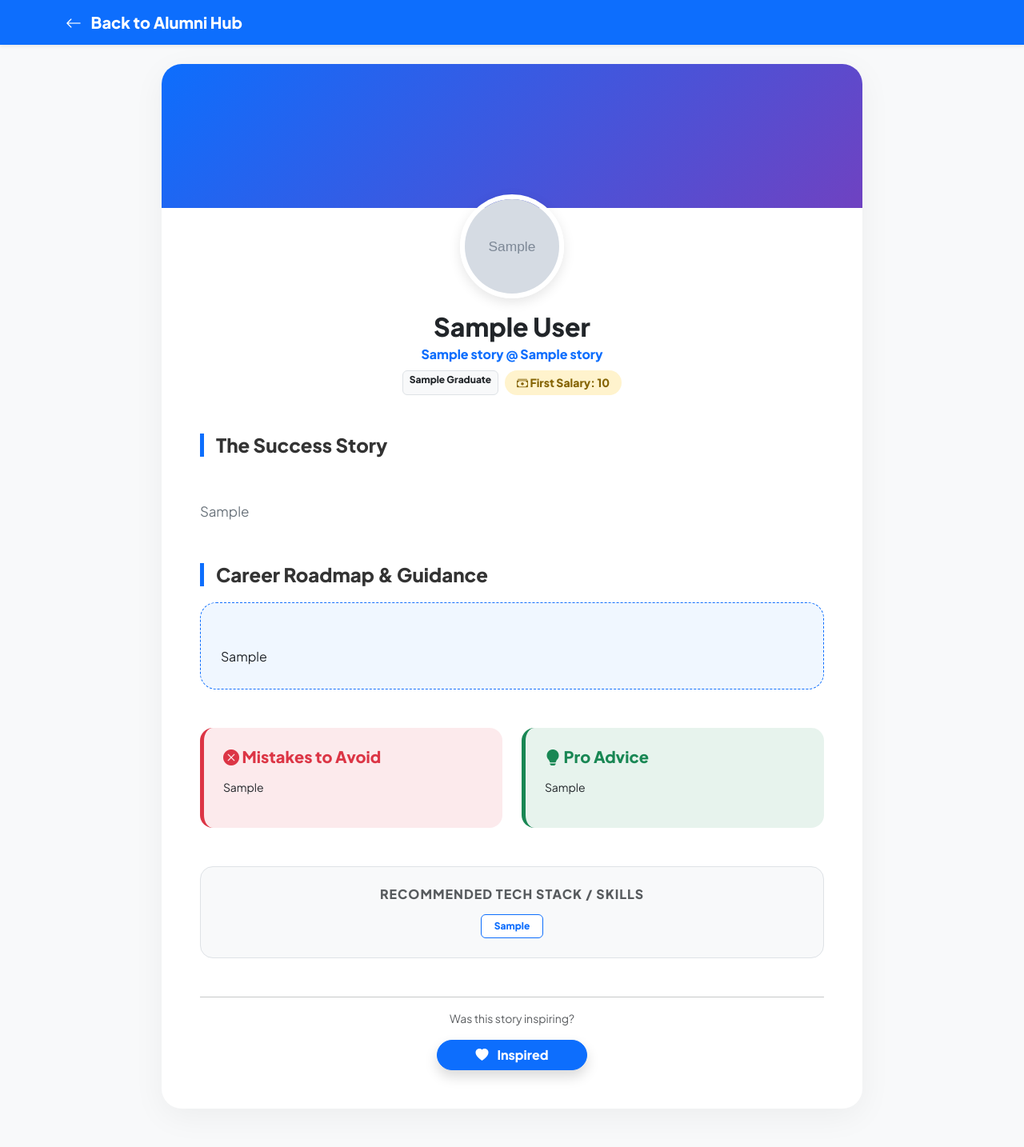
After one commit to Masum8823/campus_connect, a PHP site: page /alumni/view_journey.php?id=1 in a window 1280 px wide. The commit adds this page. Shown: the whole page at 80% size. Run offline with PHP 8.4, Linux system fonts and the light colour scheme; the visitor is signed in with stand-in values (Sample User, id 1); tables that the repository leaves empty or names only in its code hold one stand-in row (values such as "Sample post"); grey boxes marked "Sample" are stand-in pictures.

Commit message:
Feat: Implement full roadmap view for alumni journeys with detailed guidance

```diff
--- a/alumni/index.php
+++ b/alumni/index.php
@@ -107,7 +107,7 @@ $stories = mysqli_query($conn, $query);
                                         <span class="text-muted">Tech Stack:</span>
                                         <span class="badge bg-light text-primary border ms-1"><?php echo $row['skills_used']; ?></span>
                                     </div>
-                                    <button class="btn btn-outline-primary btn-sm rounded-pill px-4 fw-bold shadow-sm">View Full Roadmap →</button>
+                                    <a href="view_journey.php?id=<?php echo $row['id']; ?>" class="btn btn-outline-primary btn-sm rounded-pill px-4 fw-bold shadow-sm">View Full Roadmap →</a>
                                 </div>
                             </div>
                         </div>
--- /dev/null
+++ b/alumni/view_journey.php
@@ -0,0 +1,134 @@
+<?php
+include '../config.php';
+session_start();
+
+if(!isset($_SESSION['user_id']) || !isset($_GET['id'])){
+    header("Location: index.php");
+    exit();
+}
+
+$id = $_GET['id'];
+
+// Fetch detailed alumni story joined with user info
+$query = "SELECT alumni_stories.*, users.full_name, users.profile_pic, users.dept, users.university_id
+          FROM alumni_stories
+          JOIN users ON alumni_stories.user_id = users.id
+          WHERE alumni_stories.id = '$id'";
+$result = mysqli_query($conn, $query);
+$story = mysqli_fetch_assoc($result);
+
+if(!$story){
+    echo "Journey not found!";
+    exit();
+}
+
+$profile_img = ($story['profile_pic'] != 'default.png') ? "../" . $story['profile_pic'] : "https://ui-avatars.com/api/?name=".urlencode($story['full_name'])."&background=random&size=128";
+?>
+
+<!DOCTYPE html>
+<html lang="en">
+<head>
+    <meta charset="UTF-8">
+    <title><?php echo $story['full_name']; ?>'s Journey - CampusConnect</title>
+    <link href="https://cdn.jsdelivr.net/npm/bootstrap@5.3.0/dist/css/bootstrap.min.css" rel="stylesheet">
+    <link rel="stylesheet" href="https://cdn.jsdelivr.net/npm/bootstrap-icons@1.11.0/font/bootstrap-icons.css">
+    <link href="https://fonts.googleapis.com/css2?family=Plus+Jakarta+Sans:wght@400;600;800&display=swap" rel="stylesheet">
+    <style>
+        body { background-color: #f8f9fa; font-family: 'Plus Jakarta Sans', sans-serif; padding-top: 80px; }
+        .journey-container { max-width: 900px; margin: 0 auto; }
+        .main-card { border-radius: 25px; border: none; box-shadow: 0 10px 40px rgba(0,0,0,0.05); overflow: hidden; background: #fff; }
+        .header-bg { background: linear-gradient(135deg, #0d6efd 0%, #6f42c1 100%); height: 180px; }
+        .profile-avatar { width: 130px; height: 130px; object-fit: cover; border: 6px solid #fff; margin-top: -65px; box-shadow: 0 5px 15px rgba(0,0,0,0.1); }
+        .section-title { font-weight: 800; border-left: 5px solid #0d6efd; padding-left: 15px; margin-bottom: 20px; color: #333; }
+        .roadmap-box { background: #f0f7ff; border-radius: 20px; padding: 25px; border: 1px dashed #0d6efd; }
+        .salary-tag { background: #fff3cd; color: #856404; padding: 5px 15px; border-radius: 50px; font-weight: bold; font-size: 14px; }
+        .navbar { background: #0d6efd !important; }
+    </style>
+</head>
+<body>
+
+    <nav class="navbar navbar-dark fixed-top shadow-sm">
+        <div class="container">
+            <a class="navbar-brand fw-bold" href="index.php"><i class="bi bi-arrow-left me-2"></i> Back to Alumni Hub</a>
+        </div>
+    </nav>
+
+    <div class="container journey-container pb-5">
+        <div class="card main-card">
+            <div class="header-bg"></div>
+            <div class="card-body p-4 p-lg-5">
+                <!-- Profile Header -->
+                <div class="text-center mb-5">
+                    <img src="<?php echo $profile_img; ?>" class="rounded-circle profile-avatar mb-3">
+                    <h2 class="fw-bold mb-1"><?php echo $story['full_name']; ?></h2>
+                    <p class="text-primary fw-bold mb-1"><?php echo $story['current_job_title']; ?> @ <?php echo $story['company_name']; ?></p>
+                    <div class="d-flex justify-content-center gap-2 mt-2">
+                        <span class="badge bg-light text-dark border"><?php echo $story['dept']; ?> Graduate</span>
+                        <?php if($story['first_salary']): ?>
+                            <span class="salary-tag"><i class="bi bi-cash-stack"></i> First Salary: <?php echo $story['first_salary']; ?></span>
+                        <?php endif; ?>
+                    </div>
+                </div>
+
+                <!-- Success Story Section -->
+                <div class="mb-5">
+                    <h4 class="section-title">The Success Story</h4>
+                    <p class="text-secondary" style="font-size: 17px; line-height: 1.9; white-space: pre-line;">
+                        <?php echo $story['journey_story']; ?>
+                    </p>
+                </div>
+
+                <!-- Roadmap Section -->
+                <div class="mb-5">
+                    <h4 class="section-title">Career Roadmap & Guidance</h4>
+                    <div class="roadmap-box">
+                        <p class="mb-0 text-dark" style="font-size: 16px; line-height: 1.8; white-space: pre-line;">
+                            <?php echo $story['career_roadmap']; ?>
+                        </p>
+                    </div>
+                </div>
+
+                <!-- Mistakes & Advice Grid -->
+                <div class="row g-4 mb-5">
+                    <div class="col-md-6">
+                        <div class="p-4 bg-danger bg-opacity-10 rounded-4 border-start border-danger border-5 h-100">
+                            <h5 class="fw-bold text-danger"><i class="bi bi-x-circle-fill"></i> Mistakes to Avoid</h5>
+                            <p class="text-dark small mt-3"><?php echo nl2br($story['biggest_mistake']); ?></p>
+                        </div>
+                    </div>
+                    <div class="col-md-6">
+                        <div class="p-4 bg-success bg-opacity-10 rounded-4 border-start border-success border-5 h-100">
+                            <h5 class="fw-bold text-success"><i class="bi bi-lightbulb-fill"></i> Pro Advice</h5>
+                            <p class="text-dark small mt-3"><?php echo nl2br($story['advice_to_juniors']); ?></p>
+                        </div>
+                    </div>
+                </div>
+
+                <!-- Tech Stack -->
+                <div class="p-4 bg-light rounded-4 text-center border">
+                    <h6 class="fw-bold text-muted text-uppercase mb-3" style="letter-spacing: 1px;">Recommended Tech Stack / Skills</h6>
+                    <div class="d-flex flex-wrap justify-content-center gap-2">
+                        <?php
+                            $skills = explode(',', $story['skills_used']);
+                            foreach($skills as $skill):
+                        ?>
+                            <span class="badge bg-white text-primary border border-primary px-3 py-2"><?php echo trim($skill); ?></span>
+                        <?php endforeach; ?>
+                    </div>
+                </div>
+
+                <!-- Bottom Actions -->
+                <div class="text-center mt-5">
+                    <hr>
+                    <p class="text-muted small">Was this story inspiring?</p>
+                    <button class="btn btn-primary rounded-pill px-5 fw-bold shadow">
+                        <i class="bi bi-heart-fill me-2"></i> Inspired
+                    </button>
+                </div>
+            </div>
+        </div>
+    </div>
+
+    <script src="https://cdn.jsdelivr.net/npm/bootstrap@5.3.0/dist/js/bootstrap.bundle.min.js"></script>
+</body>
+</html>
```
